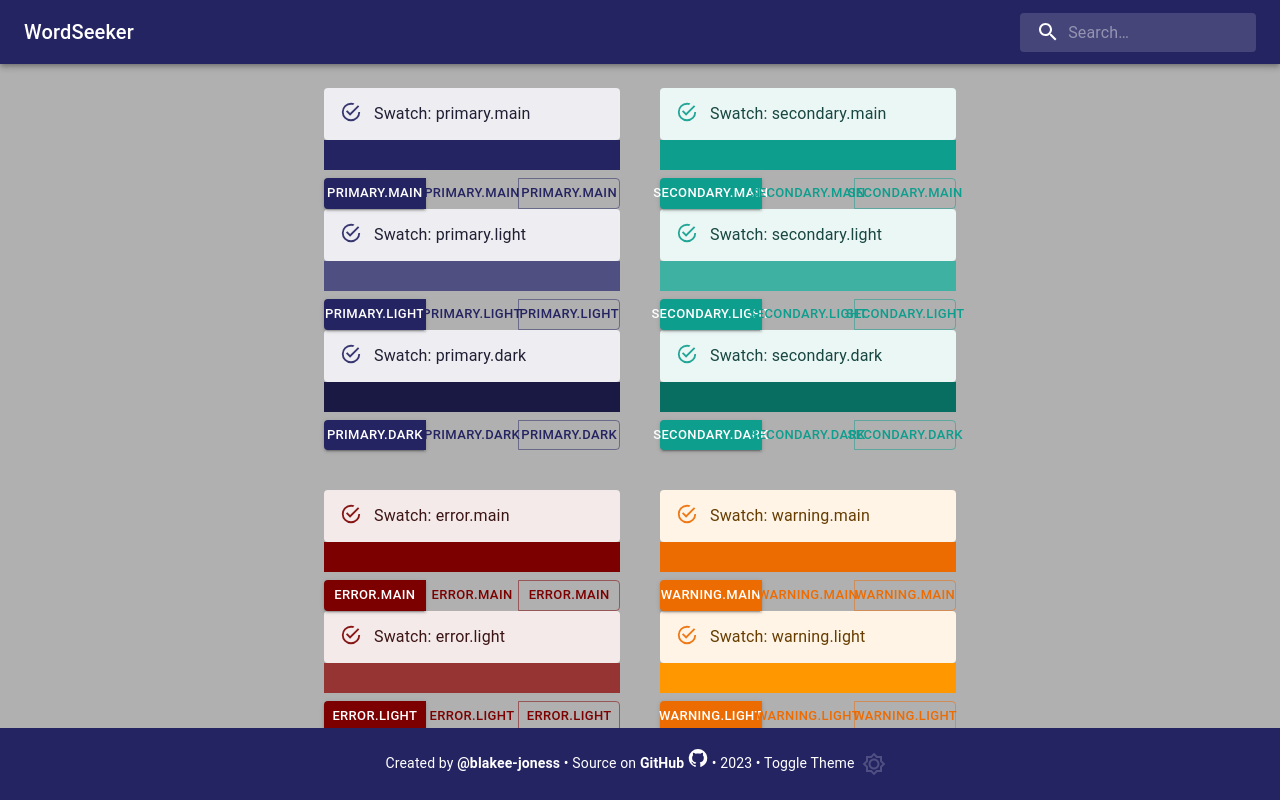
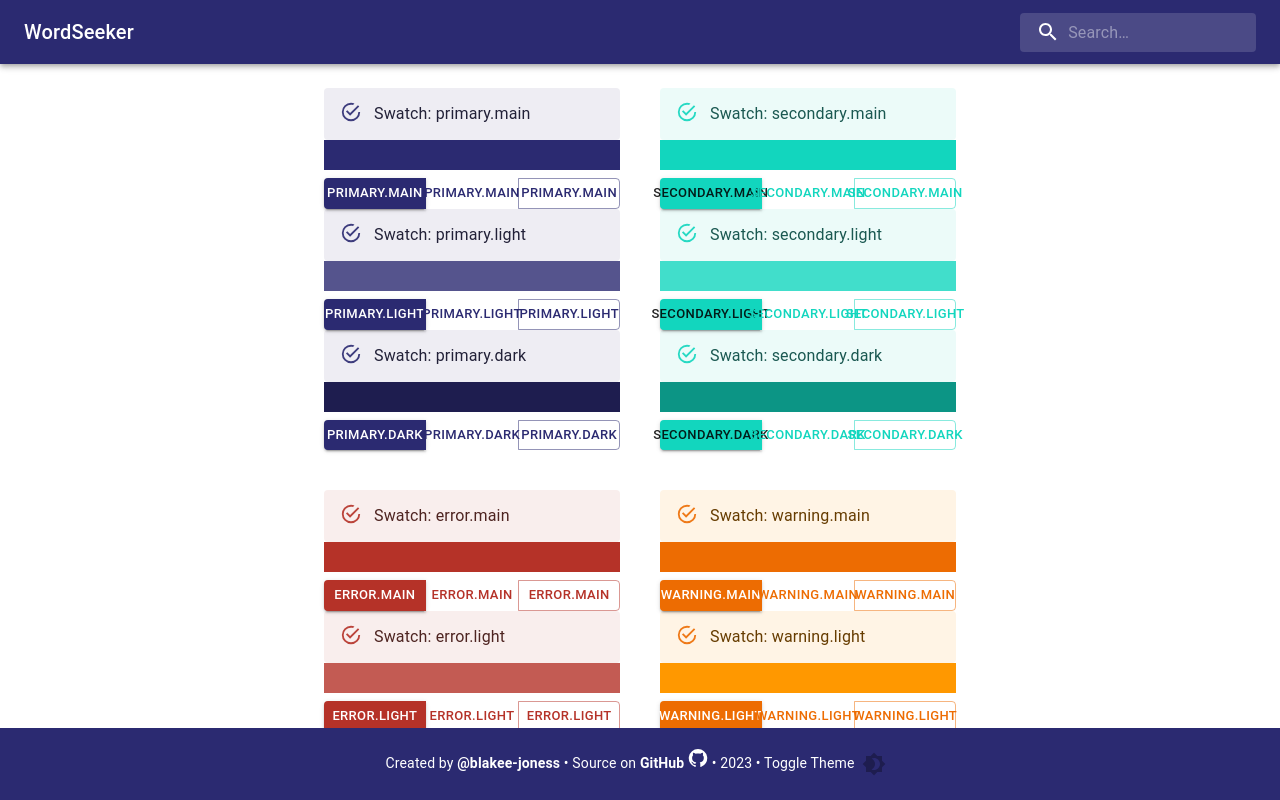
Before and after one commit to blakee-joness/wordseeker, a React (Vite) app in the folder wordSeeker/: page / in a window 1280 px wide. Shown: the top 800 px of the page. Built offline with nearby package versions, Linux system fonts and the light colour scheme; the HTML template or start-up script is replaced by a standard one.

Commit message:
Fix dark mode toggle to prefer browser settings

```diff
--- a/wordSeeker/src/Providers/ContextProvider.tsx
+++ b/wordSeeker/src/Providers/ContextProvider.tsx
@@ -1,6 +1,6 @@
 import { darkTheme, lightTheme } from '@Theme/themes'
 import { ThemeProvider, useTheme } from '@mui/material/styles'
-import { CssBaseline } from '@mui/material'
+import { CssBaseline, useMediaQuery } from '@mui/material'
 import { Suspense, createContext, useState } from 'react'
 
 export const ThemeModeContext = createContext({
@@ -9,7 +9,8 @@ export const ThemeModeContext = createContext({
 })
 
 export default function ContextProvider({ children }: { children?: JSX.Element | JSX.Element[] }): JSX.Element {
-  const [isDarkMode, setIsDarkMode] = useState(true)
+  const prefersDarkMode = useMediaQuery('(prefers-color-scheme: dark)')
+  const [isDarkMode, setIsDarkMode] = useState(prefersDarkMode)
 
   const toggleTheme = (): void => {
     setIsDarkMode(!isDarkMode)
```
